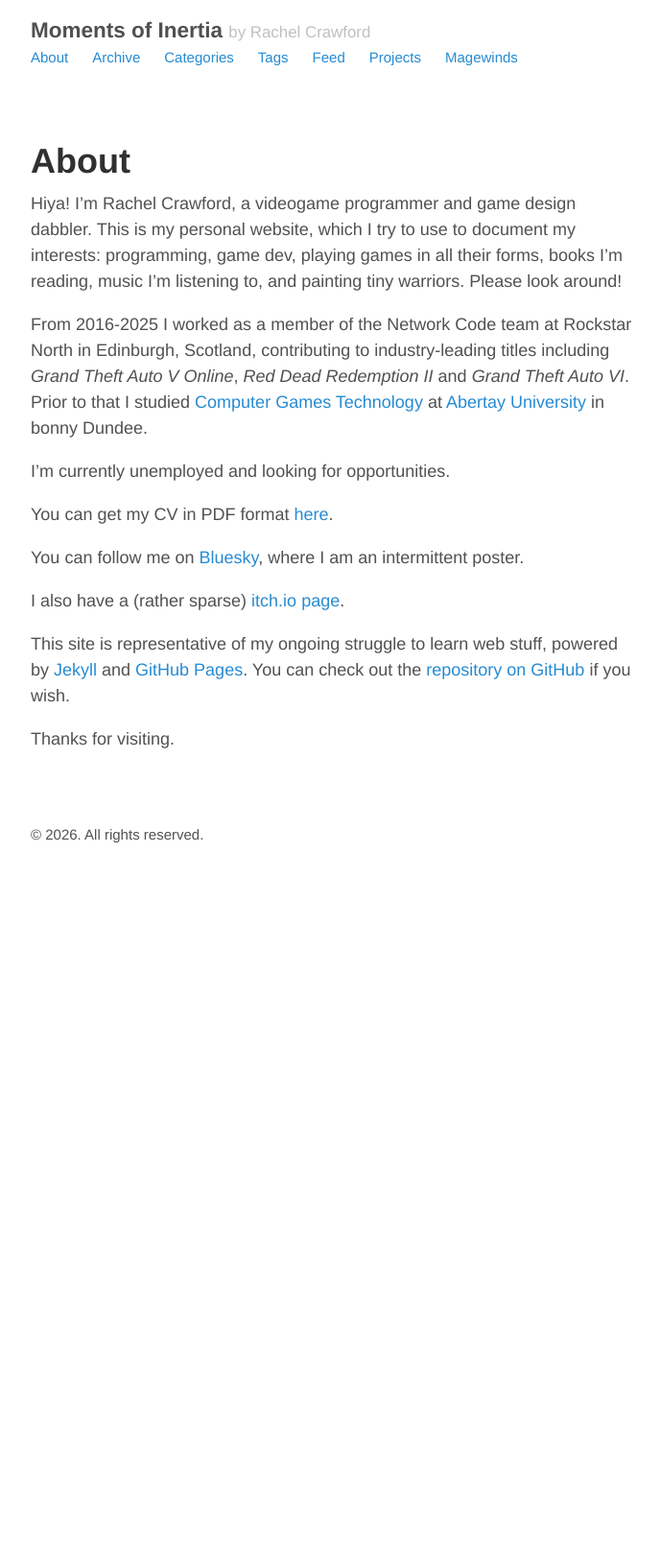
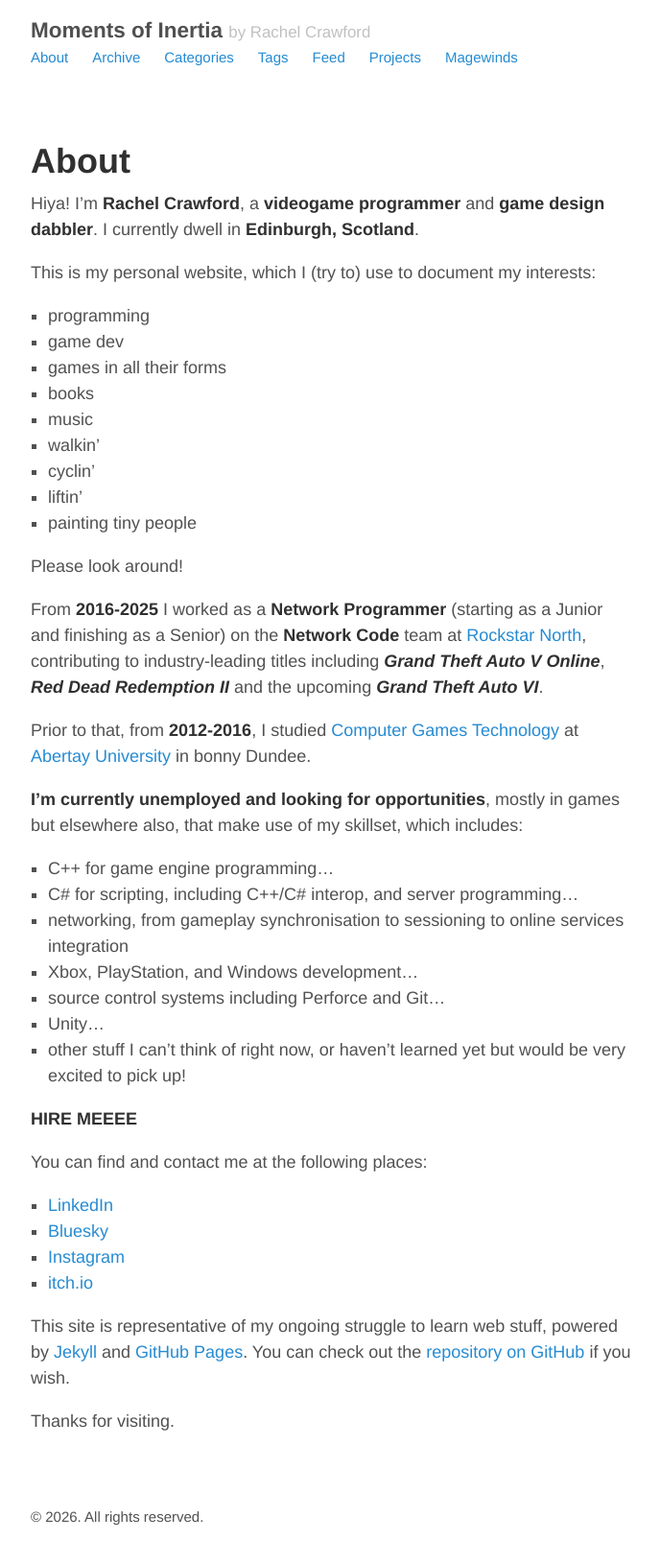
Before and after one commit to rachelnertia/rachelnertia.github.io, a Jekyll site: the page built from about.md, in a window 1280 px wide. Shown: the whole page at 96% size, without its empty margins (293-981 px from the left). Built offline with Jekyll 4.4.1, drawn with Linux system fonts in a browser that asks for light colours; before the commit the page ends 919 px from its top, so only the background shows below that.

Commit message:
Update About

```diff
--- a/about.md
+++ b/about.md
@@ -3,17 +3,44 @@ layout: page
 title: About
 ---
 
-Hiya! I'm Rachel Crawford, a videogame programmer and game design dabbler. This is my personal website, which I try to use to document my interests: programming, game dev, playing games in all their forms, books I'm reading, music I'm listening to, and painting tiny warriors. Please look around!
+Hiya! I'm **Rachel Crawford**, a **videogame programmer** and **game design dabbler**. I currently dwell in **Edinburgh, Scotland**.
 
-From 2016-2025 I worked as a member of the Network Code team at Rockstar North in Edinburgh, Scotland, contributing to industry-leading titles including *Grand Theft Auto V Online*, *Red Dead Redemption II* and *Grand Theft Auto VI*. Prior to that I studied [Computer Games Technology](http://www.abertay.ac.uk/courses//ug/comopgamestech/) at [Abertay University](http://www.abertay.ac.uk/) in bonny Dundee.
+This is my personal website, which I (try to) use to document my interests:
 
-I'm currently unemployed and looking for opportunities.
+- programming
+- game dev
+- games in all their forms
+- books
+- music
+- walkin'
+- cyclin'
+- liftin'
+- painting tiny people
 
-You can get my CV in PDF format [here](/files/Rachel%20Crawford%20CV.pdf).
+Please look around!
 
-You can follow me on [Bluesky](https://bsky.app/profile/nershly.bsky.social), where I am an intermittent poster.
+From **2016-2025** I worked as a **Network Programmer** (starting as a Junior and finishing as a Senior) on the **Network Code** team at [Rockstar North](https://www.rockstarnorth.com/), contributing to industry-leading titles including ***Grand Theft Auto V Online***, ***Red Dead Redemption II*** and the upcoming ***Grand Theft Auto VI***.
 
-I also have a (rather sparse) [itch.io page](http://inertia.itch.io/).
+Prior to that, from **2012-2016**, I studied [Computer Games Technology](http://www.abertay.ac.uk/courses//ug/comopgamestech/) at [Abertay University](http://www.abertay.ac.uk/) in bonny Dundee.
+
+**I'm currently unemployed and looking for opportunities**, mostly in games but elsewhere also, that make use of my skillset, which includes:
+
+- C++ for game engine programming...
+- C# for scripting, including C++/C# interop, and server programming...
+- networking, from gameplay synchronisation to sessioning to online services integration
+- Xbox, PlayStation, and Windows development...
+- source control systems including Perforce and Git...
+- Unity...
+- other stuff I can't think of right now, or haven't learned yet but would be very excited to pick up!
+
+**HIRE MEEEE**
+
+You can find and contact me at the following places:
+
+- [LinkedIn](https://www.linkedin.com/in/rachel-crawford-a26b34108/)
+- [Bluesky](https://bsky.app/profile/nershly.bsky.social)
+- [Instagram](https://www.instagram.com/rachelnertia/)
+- [itch.io](http://inertia.itch.io/)
 
 This site is representative of my ongoing struggle to learn web stuff, powered by [Jekyll](https://jekyllrb.com/) and [GitHub Pages](https://pages.github.com/). You can check out the [repository on GitHub](https://github.com/rachelnertia/rachelnertia.github.io) if you wish.
 
```
Also changed, not shown: 1 other file.
